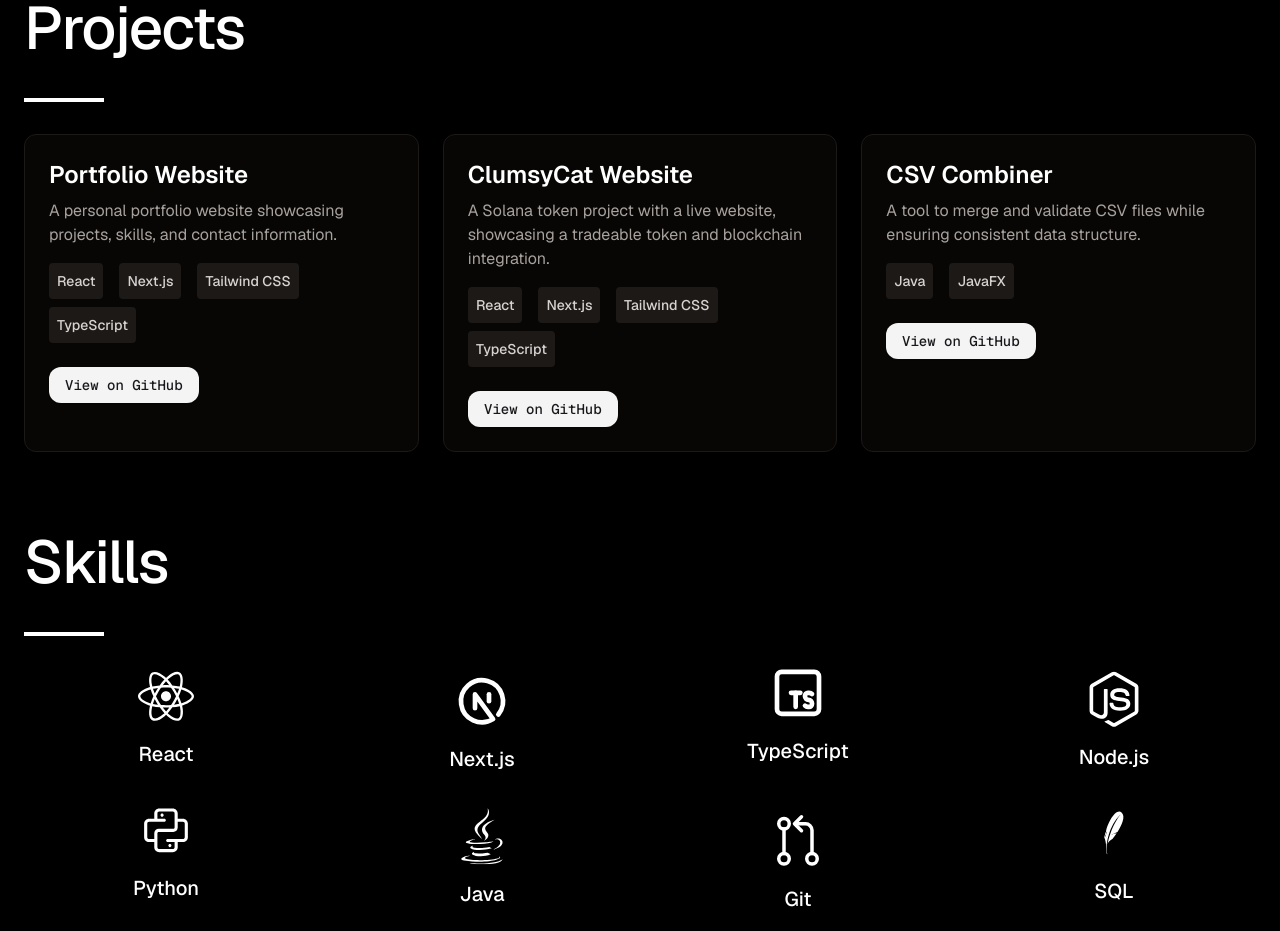
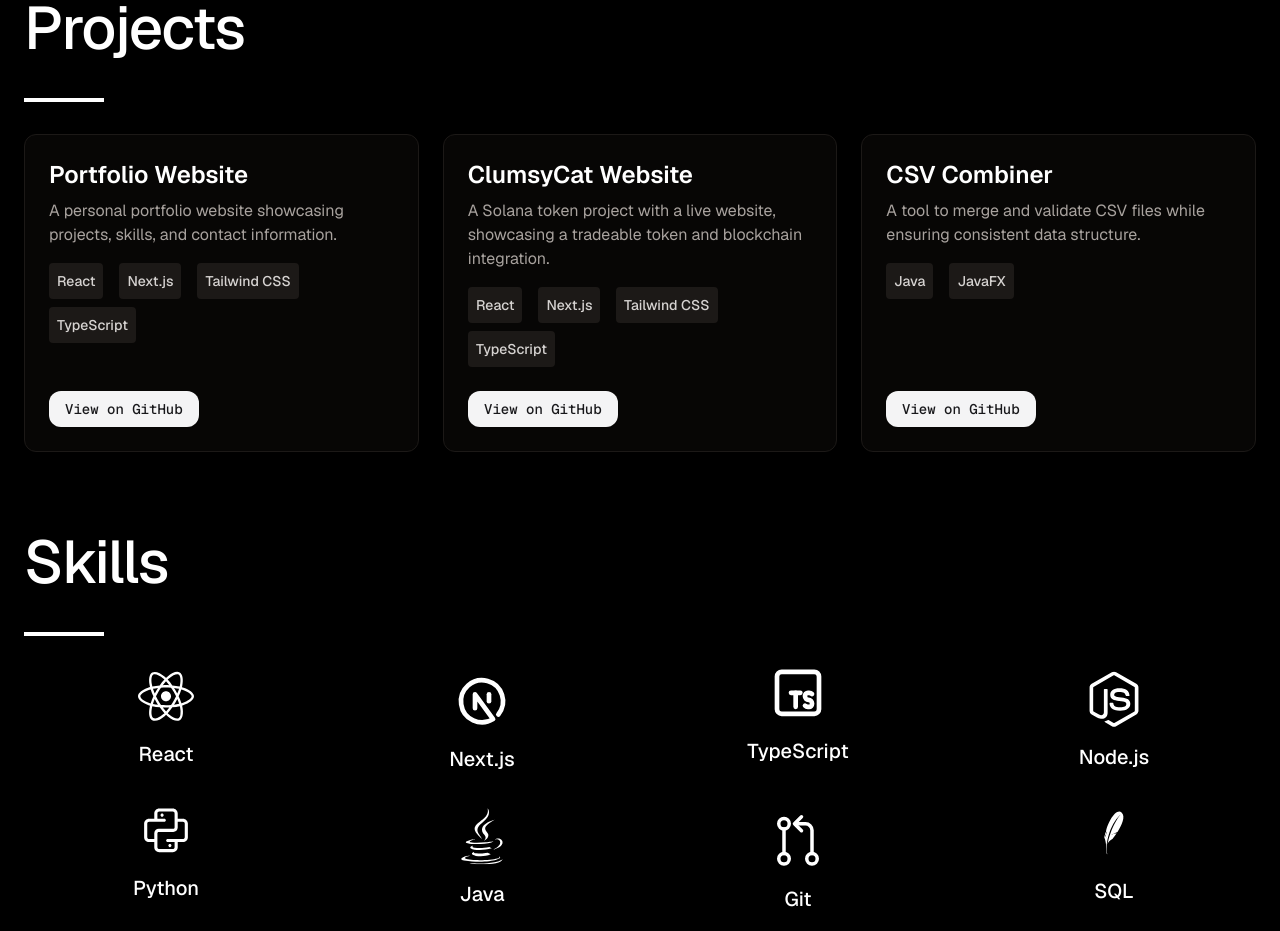
Before and after one commit to dustij/dusti-portfolio-site, a Next.js app: page / in a window 1280 px wide. Shown: the part 920-1851 px from the top of the page. Built offline with nearby package versions, Linux system fonts and the light colour scheme.

Commit message:
project cards modified

```diff
--- a/src/components/Projects.tsx
+++ b/src/components/Projects.tsx
@@ -31,7 +31,7 @@
                 {PROJECTS.map((project, key) => (
                     <motion.div
                         key={key}
-                        className="flex flex-col items-start rounded-lg border border-stone-900 bg-stone-950/60 p-6 backdrop-blur-lg md:rounded-xl"
+                        className="flex flex-col items-start justify-between rounded-lg border border-stone-900 bg-stone-950/60 p-6 backdrop-blur-lg md:rounded-xl"
                         initial="hidden"
                         whileInView="visible"
                         viewport={{ once: true }}
```
